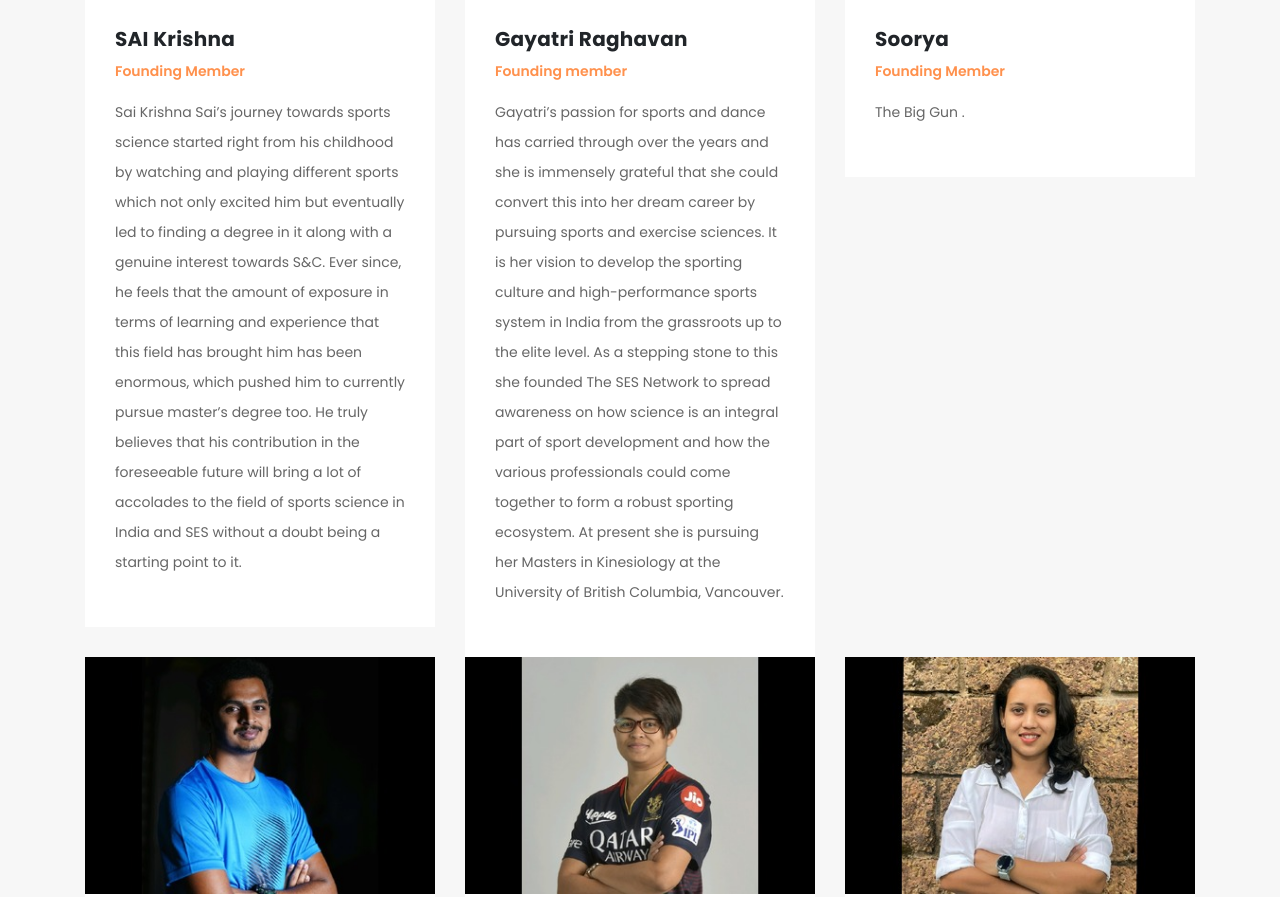
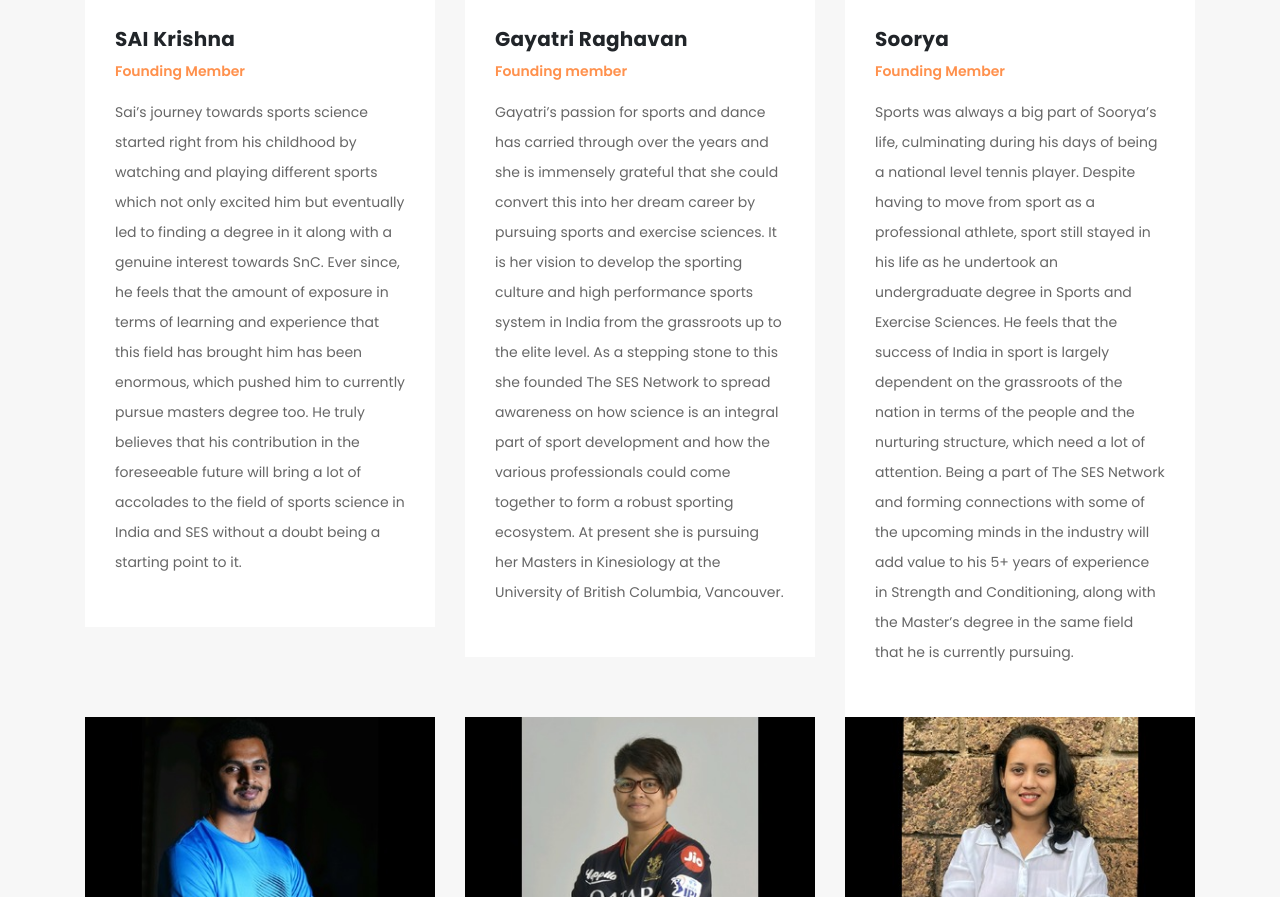
Before and after one commit to The-CoAthletes/SES-network, a plain HTML site: page about.html in a window 1280 px wide. Shown: the part 1794-2691 px from the top of the page. Drawn offline with Linux system fonts and the light colour scheme.

Commit message:
about us update

```diff
--- a/about.html
+++ b/about.html
@@ -153,9 +153,7 @@ A robust community, consisting of members who are well informed and up to date w
               <div class="down-content">
                 <h4>SAI Krishna</h4>
                 <span>Founding Member</span>
-                <p>Sai Krishna
-Sai’s journey towards sports science started right from his childhood by watching and playing different sports which not only excited him but eventually led to finding a degree in it along with a genuine interest towards S&C. Ever since, he feels that the amount of exposure in terms of learning and experience that this field has brought him has been enormous, which pushed him to currently pursue master’s degree too. He truly believes that his contribution in the foreseeable future will bring a lot of accolades to the field of sports science in India and SES without a doubt being a starting point to it.
-</p>
+                <p>Sai’s journey towards sports science started right from his childhood by watching and playing different sports which not only excited him but eventually led to finding a degree in it along with a genuine interest towards SnC. Ever since, he feels that the amount of exposure in terms of learning and experience that this field has brought him has been enormous, which pushed him to currently pursue masters degree too. He truly believes that his contribution in the foreseeable future will bring a lot of accolades to the field of sports science in India and SES without a doubt being a starting point to it.</p>
               </div>
             </div>
           </div>
@@ -165,8 +163,8 @@ Sai’s journey towards sports science started right from his childhood by watch
               <div class="down-content">
                 <h4>Gayatri Raghavan</h4>
                 <span>Founding member</span>
-                <p>Gayatri’s passion for sports and dance has carried through over the years and she is immensely grateful that she could convert this into her dream career by pursuing sports and exercise sciences. It is her vision to develop the sporting culture and high-performance sports system in India from the grassroots up to the elite level. As a stepping stone to this she founded The SES Network to spread awareness on how science is an integral part of sport development and how the various professionals could come together to form a robust sporting ecosystem.
-At present she is pursuing her Masters in Kinesiology at the University of British Columbia, Vancouver. </p>
+                <p>Gayatri’s passion for sports and dance has carried through over the years and she is immensely grateful that she could convert this into her dream career by pursuing sports and exercise sciences. It is her vision to develop the sporting culture and high performance sports system in India from the grassroots up to the elite level. As a stepping stone to this she founded The SES Network to spread awareness on how science is an integral part of sport development and how the various professionals could come together to form a robust sporting ecosystem.
+At present she is pursuing her Masters in Kinesiology at the University of British Columbia, Vancouver.</p>
              </div>
             </div>
           </div>
@@ -176,7 +174,8 @@ At present she is pursuing her Masters in Kinesiology at the University of Briti
               <div class="down-content">
                 <h4>Soorya</h4>
                 <span>Founding Member</span>
-                <p>The Big Gun .</p>
+                <p>Sports was always a big part of Soorya’s life, culminating during his days of being a national level tennis player. Despite having to move from sport as a professional athlete, sport still stayed in his life as he undertook an undergraduate degree in Sports and Exercise Sciences. He feels that the success of India in sport is largely dependent on the grassroots of the nation in terms of the people and the nurturing structure, which need a lot of attention.
+Being a part of The SES Network and forming connections with some of the upcoming minds in the industry will add value to his 5+ years of experience in Strength and Conditioning, along with the Master’s degree in the same field that he is currently pursuing.</p>
              </div>
             </div>
           </div>
@@ -207,8 +206,8 @@ Deepak has high dreams of contributing to the greater good of sports and exercis
               <div class="down-content">
                 <h4>Shristi</h4>
                 <span>Member</span>
-                <p>Shristi is a healthcare professional with a strong interest in sports science. She had previously worked as a clinical physiotherapist for three years. She is currently pursuing a Master's degree in Exercise and Sports Science.
-She is a professional who is highly focused and committed to her work. In a professional setting, she can work both independently and as part of a team. She is eager to pursue opportunities where she can put her skills and experience to good use.</p>
+                <p>Shristi is a healthcare professional with a strong interest in sports science. She had previously worked as a clinical physiotherapist for three years. She is  currently pursuing a Master's degree in Exercise and Sports Science.
+She is a professional who is highly focused and committed to her work. In a professional setting, she can work both independently and as part of a team. She is  eager to pursue opportunities where she can put her skills and experience to good use.</p>
              </div>
             </div>
           </div>
```
